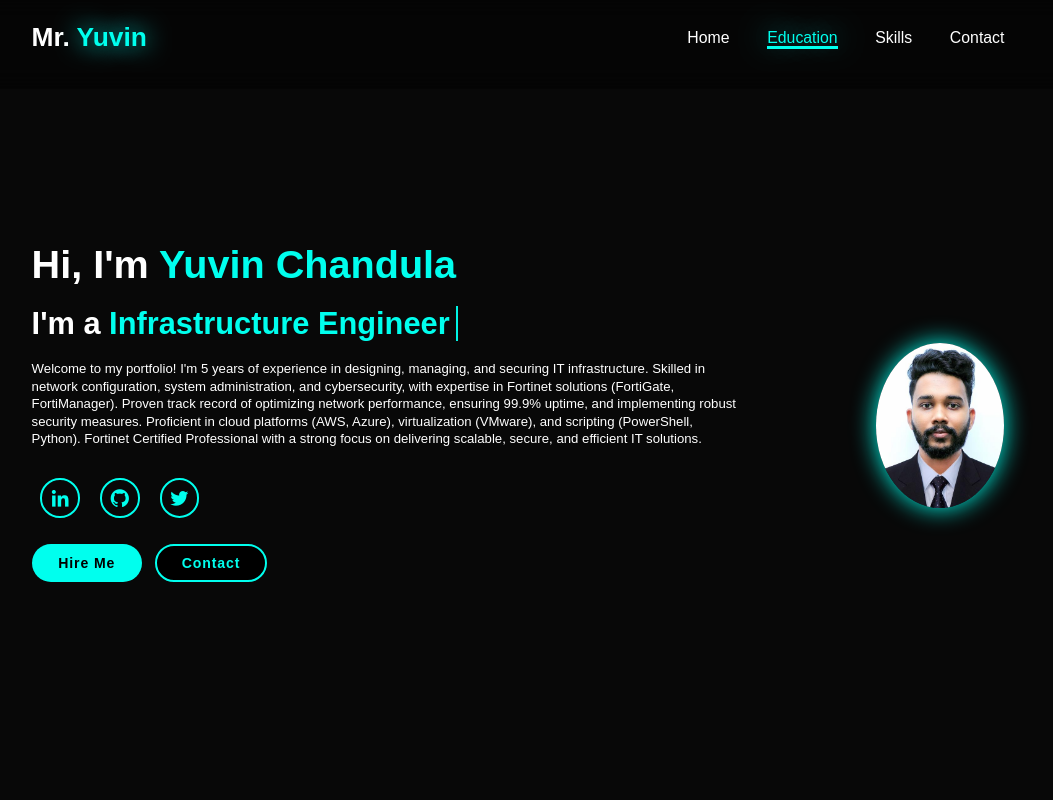
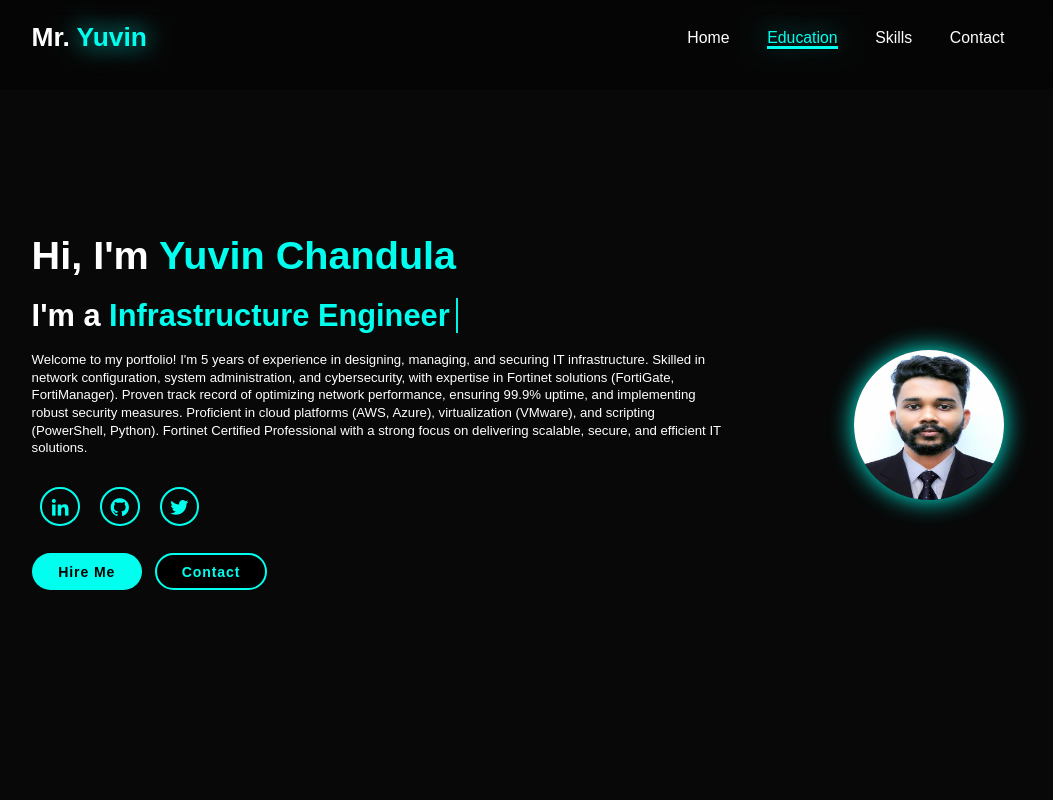
Before and after one commit to YuvinChandula/Portfolio, a plain HTML site: page index.html in a window 1280 px wide. Shown: the top 800 px of the page, without its empty margins (122-1175 px from the left). Drawn offline with nearby package versions, Linux system fonts and the light colour scheme.

Commit message:
Update style.css

```diff
--- a/style.css
+++ b/style.css
@@ -137,8 +137,8 @@ span {
 .home-img img {
   position: relative;
   top: 3rem;
-  width: 10vw;
-  height: auto;
+  width: 150px;
+  height: 150px;
   border-radius: 50%;
   box-shadow: 0 0 25px var(--main-color);
   cursor: pointer;
```
